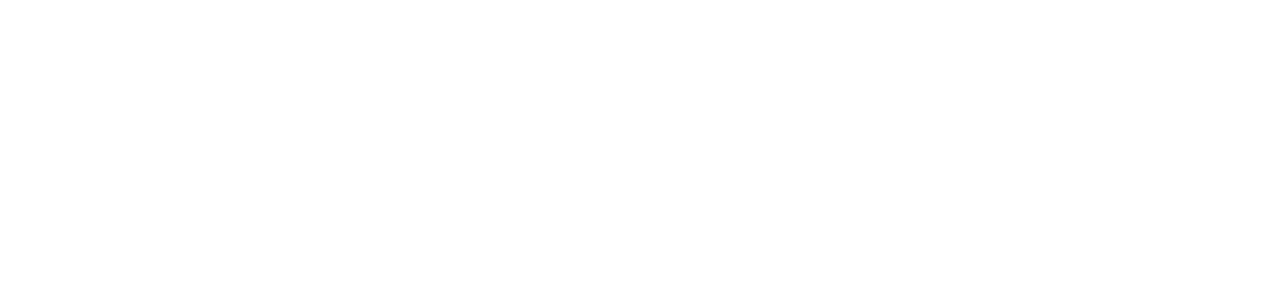
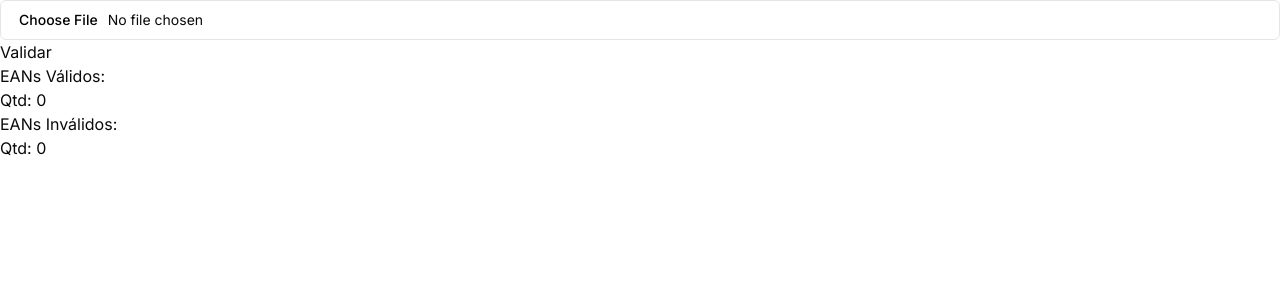
Before and after one commit to xuniorss/ean-validator, a Next.js app: page / in a window 1280 px wide. Shown: the top 300 px of the page. Built offline with nearby package versions, Linux system fonts and the light colour scheme.

Commit message:
feat: validando ean

```diff
--- a/package.json
+++ b/package.json
@@ -9,6 +9,7 @@
 		"lint": "next lint"
 	},
 	"dependencies": {
+		"@form-validation/validator-ean": "^2.4.0",
 		"@types/node": "20.5.6",
 		"@types/react": "18.2.21",
 		"@types/react-dom": "18.2.7",
--- a/src/app/page.tsx
+++ b/src/app/page.tsx
@@ -1,3 +1,91 @@
+'use client'
+
+import { Input } from '@/components/ui/input'
+import { eanValidator } from '@/utils/ean-validate'
+import { ChangeEvent, useCallback, useState } from 'react'
+
+type EansTypes = {
+	codProduto: string
+	ean: string
+}
+
 export default function Home() {
-	return <div></div>
+	const [fileContent, setFileContent] = useState<string | null>(null)
+	const [validEANs, setValidEANs] = useState<EansTypes[]>([])
+	const [invalidEANs, setInvalidEANs] = useState<EansTypes[]>([])
+
+	// 1 - 8 codigo produto
+	// 9 - 21 cod ean
+
+	const handleFileChange = useCallback(
+		(event: ChangeEvent<HTMLInputElement>) => {
+			const selectedFile = event.target.files?.[0]
+
+			if (!selectedFile) return
+
+			const fileReader = new FileReader()
+			fileReader.onload = (e) => {
+				const content = e.target?.result as string
+				setFileContent(content)
+			}
+
+			fileReader.readAsText(selectedFile)
+		},
+		[],
+	)
+
+	const onValidate = useCallback((value: string) => {
+		return eanValidator(value)
+	}, [])
+
+	const validateEan = useCallback(() => {
+		if (fileContent) {
+			const lines = fileContent.split('\n')
+			const validEANsArray: EansTypes[] = []
+			const invalidEANsArray: EansTypes[] = []
+
+			lines.forEach((line, idx) => {
+				const [codProduto, ean] = line.split('**')
+				if (onValidate(ean)) validEANsArray.push({ codProduto, ean })
+				else invalidEANsArray.push({ codProduto, ean })
+			})
+
+			setValidEANs(validEANsArray)
+			setInvalidEANs(invalidEANsArray)
+		}
+	}, [fileContent, onValidate])
+
+	return (
+		<div>
+			<Input type="file" accept=".txt" onChange={handleFileChange} />
+			<button type="button" onClick={validateEan}>
+				Validar
+			</button>
+			<div>
+				<h2>EANs Válidos:</h2>
+				<ul>
+					<p>Qtd: {validEANs.length}</p>
+					{validEANs.map((ean, index) => (
+						<li key={index}>
+							<strong>Código do Produto:</strong> {ean.codProduto},{' '}
+							<strong>EAN:</strong> {ean.ean}
+						</li>
+					))}
+				</ul>
+			</div>
+
+			<div>
+				<h2>EANs Inválidos:</h2>
+				<ul>
+					<p>Qtd: {invalidEANs.length}</p>
+					{invalidEANs.map((ean, index) => (
+						<li key={index}>
+							<strong>Código do Produto:</strong> {ean.codProduto},{' '}
+							<strong>EAN:</strong> {ean.ean}
+						</li>
+					))}
+				</ul>
+			</div>
+		</div>
+	)
 }
--- /dev/null
+++ b/src/components/ui/input.tsx
@@ -0,0 +1,25 @@
+import * as React from "react"
+
+import { cn } from "@/lib/utils"
+
+export interface InputProps
+  extends React.InputHTMLAttributes<HTMLInputElement> {}
+
+const Input = React.forwardRef<HTMLInputElement, InputProps>(
+  ({ className, type, ...props }, ref) => {
+    return (
+      <input
+        type={type}
+        className={cn(
+          "flex h-10 w-full rounded-md border border-input bg-background px-3 py-2 text-sm ring-offset-background file:border-0 file:bg-transparent file:text-sm file:font-medium placeholder:text-muted-foreground focus-visible:outline-none focus-visible:ring-2 focus-visible:ring-ring focus-visible:ring-offset-2 disabled:cursor-not-allowed disabled:opacity-50",
+          className
+        )}
+        ref={ref}
+        {...props}
+      />
+    )
+  }
+)
+Input.displayName = "Input"
+
+export { Input }
--- /dev/null
+++ b/src/utils/ean-validate.ts
@@ -0,0 +1,47 @@
+const strPad = (
+	input: string,
+	length: number,
+	padChar: string,
+	padType: string,
+): string => {
+	if (input.length >= length) return input
+
+	const diff = length - input.length
+	const pad = padChar.repeat(diff)
+
+	if (padType === 'L') return pad + input
+
+	return input + pad
+}
+
+const generateDigEan = (cod: string, num: number): string => {
+	let tot1 = 0
+	let tot2 = 0
+	let tot3 = 0
+	let codRef = strPad(cod, num - 1, '0', 'L')
+
+	for (let i = 0; i < num - 1; i++) {
+		if (i % 2 === 0) tot1 += parseInt(codRef[i])
+		else tot2 += parseInt(codRef[i])
+	}
+
+	tot2 *= 3
+	tot3 = tot1 + tot2
+
+	let dig = Math.ceil(tot3 / 10) * 10 - tot3
+	return dig.toString()
+}
+
+export const eanValidator = (ean: string): boolean => {
+	ean = ean.trim()
+	let digit = ''
+
+	if (ean.length > 13) return false
+
+	ean = strPad(ean, 13, '0', 'L')
+	const codWithOutDig = ean.slice(0, 12)
+	digit = generateDigEan(codWithOutDig, 13)
+
+	if (ean.charAt(12) !== digit) return false
+	return true
+}
```
Also changed, not shown: 1 other file (tests, documents, lock files or other folders).
